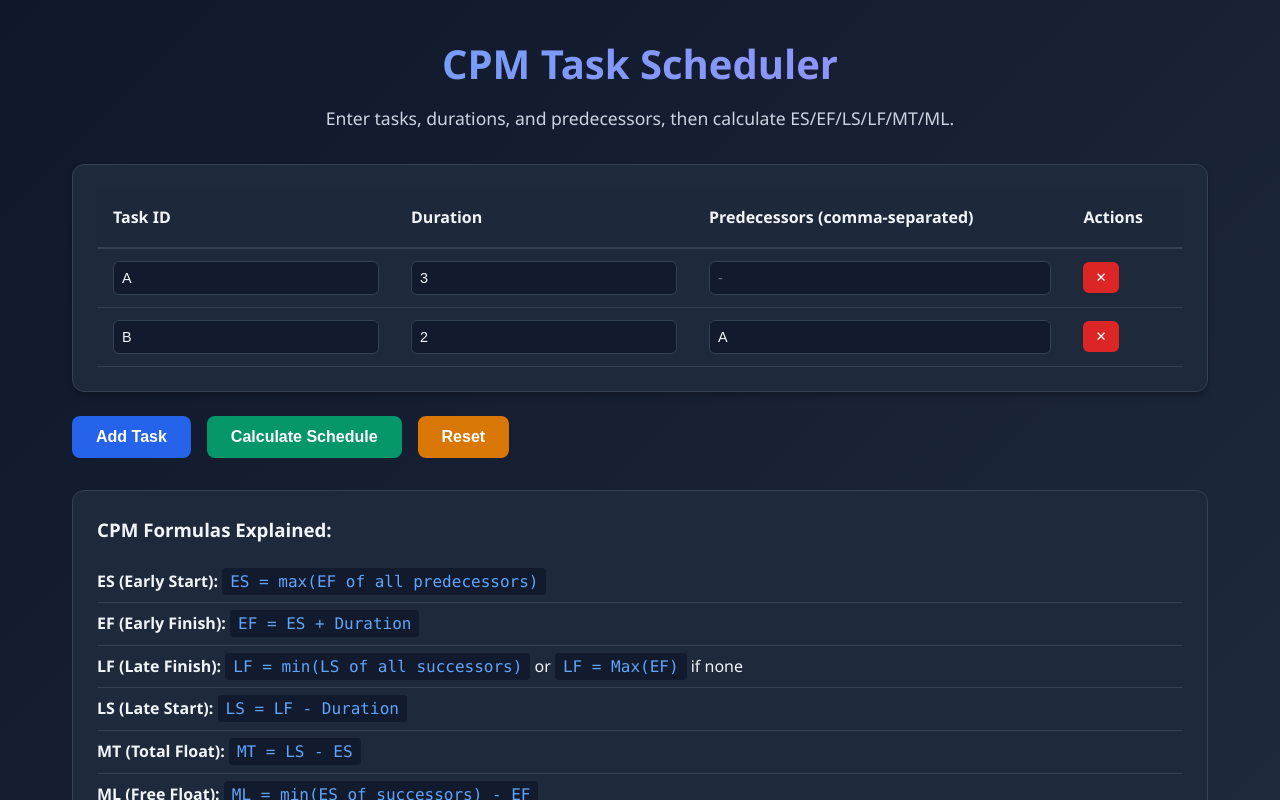
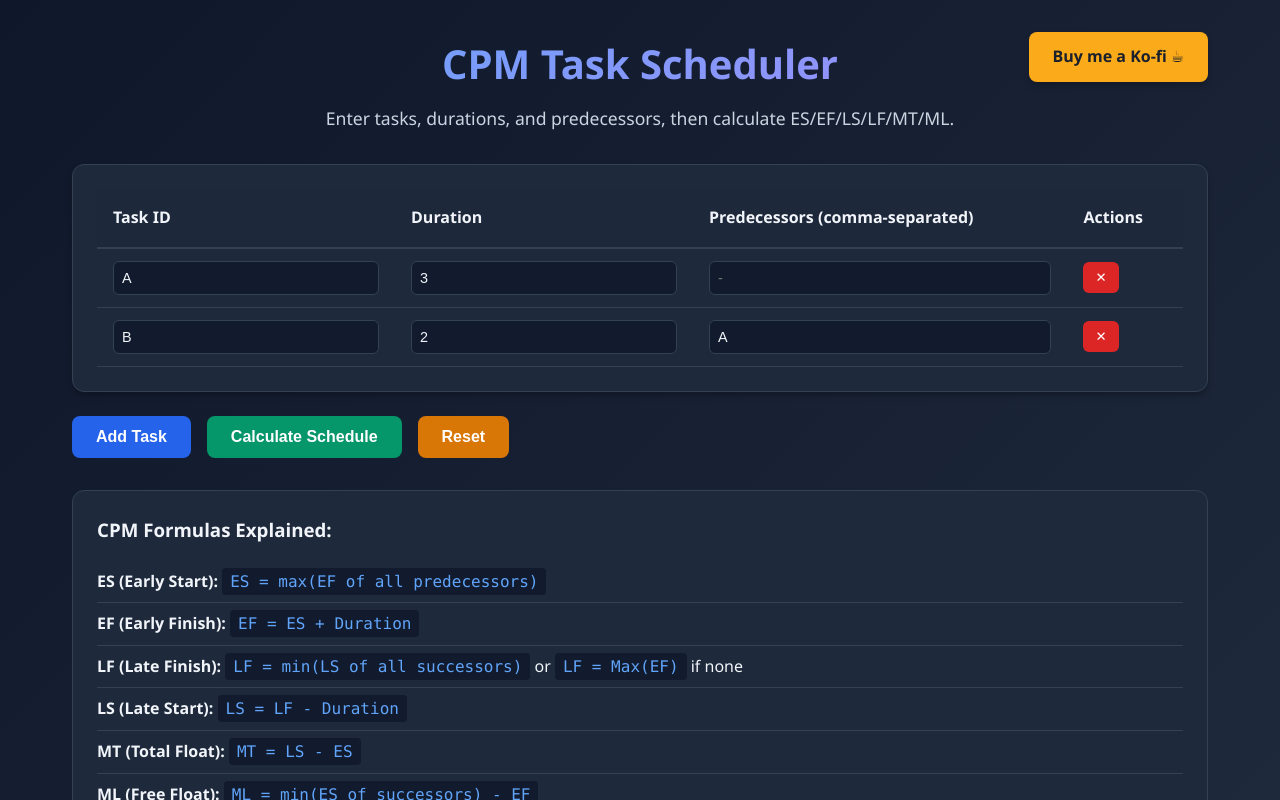
Before and after one commit to alammarimalak/criticalPathMethod, a React (Create React App) app: page / in a window 1280 px wide. Built offline with nearby package versions, Linux system fonts and the light colour scheme.

Commit message:
final changes

```diff
--- a/src/App.css
+++ b/src/App.css
@@ -41,6 +41,7 @@ body {
   max-width: 1200px;
   margin: 0 auto;
   padding: 2rem;
+  position: relative;
 }
 
 .app-header {
@@ -368,6 +369,23 @@ body {
   margin-top: 8px;
 }
 
+
+.kofi-btn {
+  position: absolute;
+  top: 2rem;
+  right: 2rem;
+  background-color: #FBAA19;
+  color: #1a202c;
+  font-weight: 700;
+  z-index: 10;
+  box-shadow: 0 4px 6px rgba(0, 0, 0, 0.2);
+}
+
+.kofi-btn:hover {
+  background-color: #f7b944;
+  color: #000;
+}
+
 @media (max-width: 768px) {
   .footer-content {
     grid-template-columns: 1fr;
--- a/src/App.js
+++ b/src/App.js
@@ -1,10 +1,10 @@
-import { useState } from 'react';
+import  {useState}  from 'react';
 import TaskTable from './TaskTable';
 import ControlPanel from './ControlPanel';
 import ResultsTable from './ResultsTable';
 import CriticalPath from './CriticalPath';
 import Formulas from './Formulas';
-import { calculateSchedule } from './CalculateSchedule';
+import  {calculateSchedule}  from './CalculateSchedule';
 import PertDiagram from './PertDiagram';
 import Footer from './Footer'
 import './App.css';
@@ -152,6 +152,10 @@ function App() {
 
   return (
   <div className="app">
+
+    <a href="https://ko-fi.com/malakalammari" target="_blank" rel="noopener noreferrer" className="btn kofi-btn" >
+      Buy me a Ko-fi ☕
+    </a>
     <header className="app-header">
       <h1>CPM Task Scheduler</h1>
       <p>Enter tasks, durations, and predecessors, then calculate ES/EF/LS/LF/MT/ML.</p>
--- a/src/PertDiagram.js
+++ b/src/PertDiagram.js
@@ -137,7 +137,7 @@ const PertDiagram = ({ results, tasks }) => {
       if (!fromPos || !toPos) return;
 
       const totalTasks = tasksInGroup.length;
-      const ARROW_OFFSET = 35; // Vertical offset for each arrow
+      const ARROW_OFFSET = 35;
 
       tasksInGroup.forEach((task, index) => {
         let verticalOffset = 0;
```
